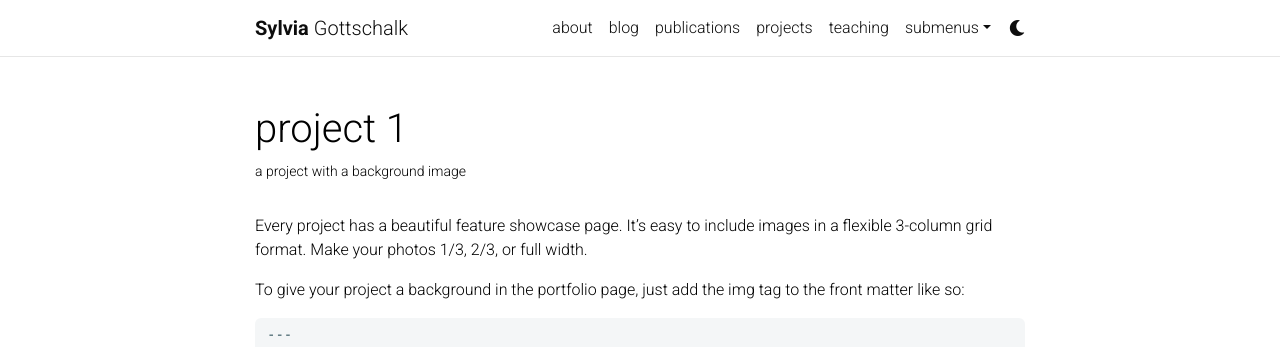
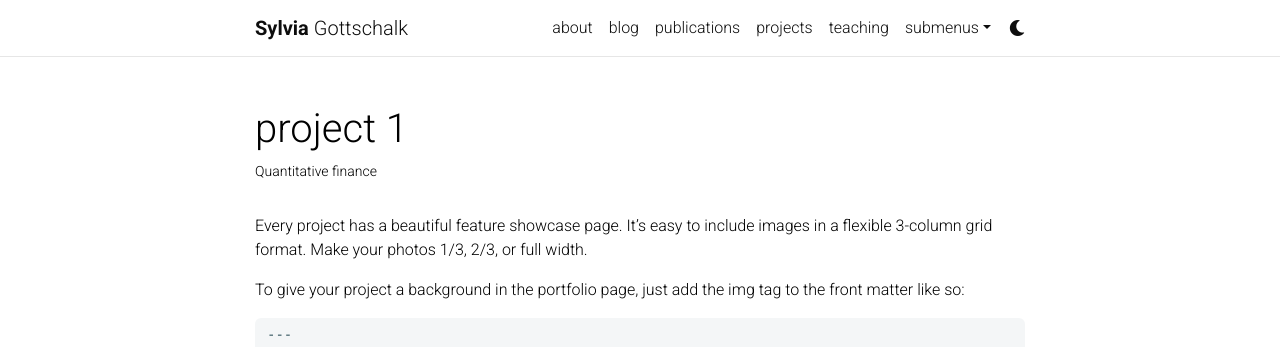
Before and after one commit to sdgottschalk/sgottschalk.io, a Jekyll site: the page built from _projects/1_project.md, in a window 1280 px wide and 900 px high. Shown: the top 347 px of the window. Built offline with Jekyll 4.4.1, drawn with Linux system fonts in a browser that asks for light colours; full-size pictures stand in for the smaller copies a plugin makes; comment, search, counter and statistics services are not loaded; a style sheet for code colours, icons or effects is not loaded.

Commit message:
Update 1_project.md

```diff
--- a/_projects/1_project.md
+++ b/_projects/1_project.md
@@ -1,8 +1,8 @@
 ---
 layout: page
 title: project 1
-description: a project with a background image
-img: assets/img/12.jpg
+description: Quantitative finance
+img: assets/img/image-jetty.jpg
 importance: 1
 category: work
 ---
```
